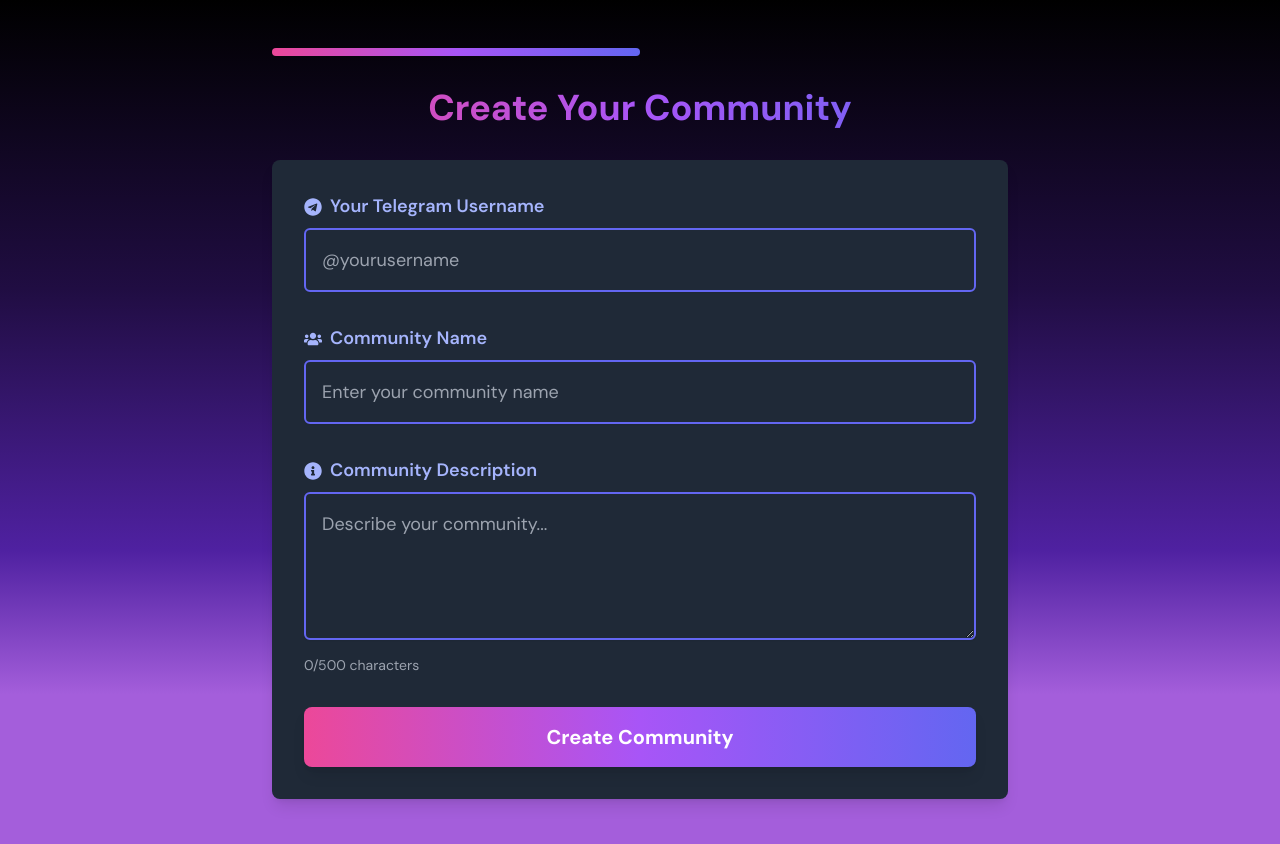
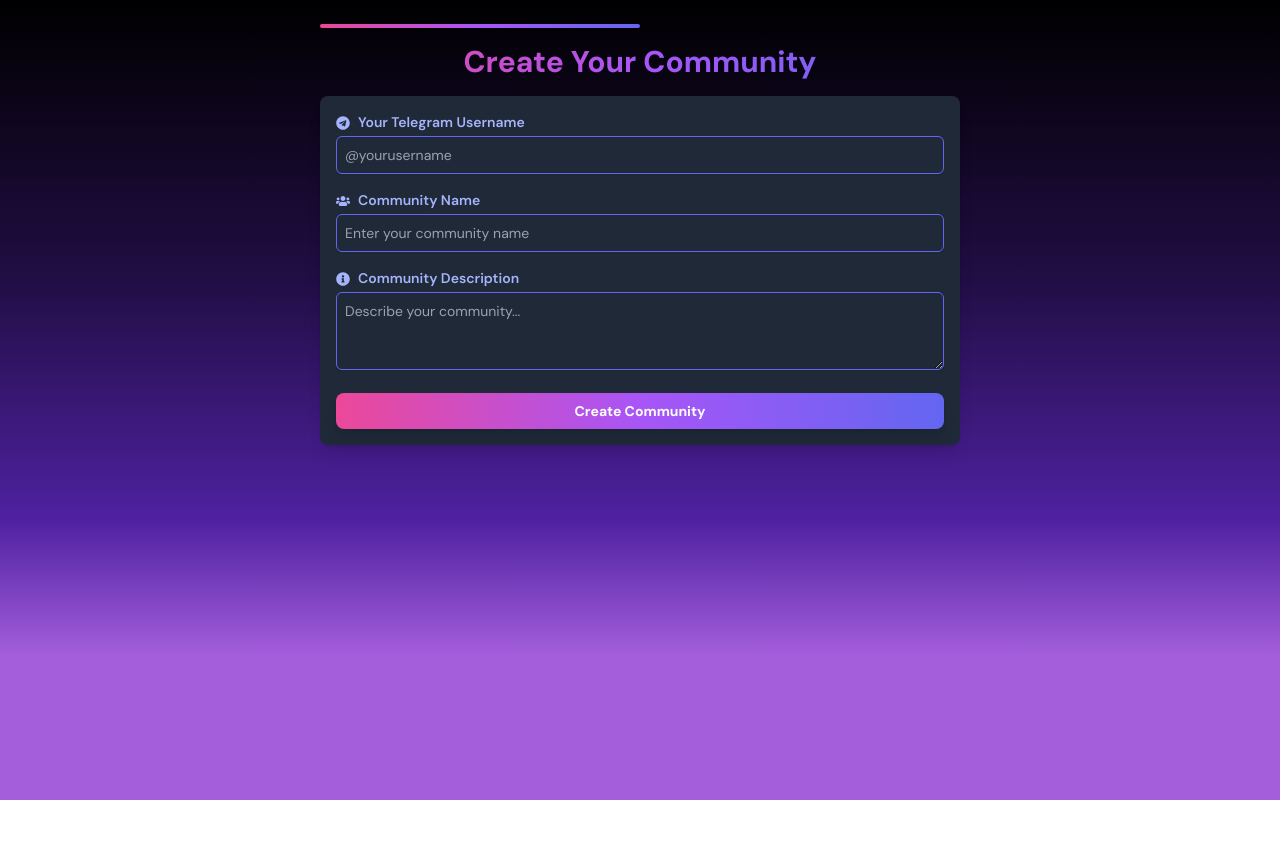
Before and after one commit to PawanAK/TeleGage_LandingPage, a Next.js app: page /create_community in a window 1280 px wide. Shown: the top 844 px of the page. After the commit the page ends 800 px from the top, so only its background shows below. Built offline with nearby package versions, Linux system fonts and the light colour scheme.

Commit message:
ui improve

```diff
--- a/src/app/create_community/page.tsx
+++ b/src/app/create_community/page.tsx
@@ -21,6 +21,10 @@ export default function CreateCommunityPage() {
     setTopics([...topics, data]);
   };
 
+  const handleTopicRemove = (index: number) => {
+    setTopics(topics.filter((_, i) => i !== index));
+  };
+
   const handleFinish = async () => {
     console.log('Community Data:', communityData);
     console.log('Topics:', topics);
@@ -31,17 +35,17 @@ export default function CreateCommunityPage() {
 
   return (
     <div className="bg-black text-white min-h-screen bg-[linear-gradient(to_bottom,#000,#200D42_34%,#4F21A1_65%,#A45EDB_82%)]">
-      <div className="container mx-auto px-4 py-12 max-w-3xl">
+      <div className="container mx-auto px-4 py-6 max-w-2xl">
         <motion.div
           initial={{ width: "0%" }}
           animate={{ width: `${progressPercentage}%` }}
-          className="h-2 bg-gradient-to-r from-pink-500 via-purple-500 to-indigo-500 rounded-full mb-8"
+          className="h-1 bg-gradient-to-r from-pink-500 via-purple-500 to-indigo-500 rounded-full mb-4"
         />
         <motion.h1
           initial={{ opacity: 0, y: -20 }}
           animate={{ opacity: 1, y: 0 }}
           transition={{ duration: 0.5 }}
-          className="text-4xl font-bold mb-8 text-center bg-gradient-to-r from-pink-500 via-purple-500 to-indigo-500 text-transparent bg-clip-text"
+          className="text-3xl font-bold mb-4 text-center bg-gradient-to-r from-pink-500 via-purple-500 to-indigo-500 text-transparent bg-clip-text"
         >
           {step === 1 ? 'Create Your Community' : 'Add Topics'}
         </motion.h1>
@@ -52,19 +56,19 @@ export default function CreateCommunityPage() {
             animate={{ opacity: 1, x: 0 }}
             exit={{ opacity: 0, x: -20 }}
             transition={{ duration: 0.3 }}
-            className="bg-gray-800 p-8 rounded-lg shadow-lg"
+            className="bg-gray-800 p-4 rounded-lg shadow-lg"
           >
             {step === 1 ? (
               <CommunityForm onSubmit={handleCommunitySubmit} />
             ) : (
               <>
-                <TopicForm onSubmit={handleTopicSubmit} topics={topics} />
-                <div className="mt-8 flex justify-between">
+                <TopicForm onSubmit={handleTopicSubmit} topics={topics} onRemove={handleTopicRemove} />
+                <div className="mt-4 flex justify-between">
                   <motion.button
                     whileHover={{ scale: 1.05 }}
                     whileTap={{ scale: 0.95 }}
                     onClick={() => setStep(1)}
-                    className="flex items-center bg-gray-600 text-white py-2 px-6 rounded-lg hover:bg-gray-700 transition duration-300"
+                    className="flex items-center bg-gray-600 text-white py-2 px-4 rounded-lg hover:bg-gray-700 transition duration-300 text-sm"
                   >
                     <FaArrowLeft className="mr-2" />
                     Back
@@ -73,7 +77,7 @@ export default function CreateCommunityPage() {
                     whileHover={{ scale: 1.05 }}
                     whileTap={{ scale: 0.95 }}
                     onClick={handleFinish}
-                    className="flex items-center bg-gradient-to-r from-pink-500 via-purple-500 to-indigo-500 text-white py-2 px-6 rounded-lg hover:opacity-90 transition duration-300"
+                    className="flex items-center bg-gradient-to-r from-pink-500 via-purple-500 to-indigo-500 text-white py-2 px-4 rounded-lg hover:opacity-90 transition duration-300 text-sm"
                   >
                     Finish
                     <FaCheck className="ml-2" />
--- a/src/components/CommunityForm.tsx
+++ b/src/components/CommunityForm.tsx
@@ -31,13 +31,13 @@ export const CommunityForm = ({ onSubmit }: CommunityFormProps) => {
   return (
     <motion.form
       onSubmit={handleSubmit}
-      className="space-y-8"
+      className="space-y-4"
       initial={{ opacity: 0, y: 20 }}
       animate={{ opacity: 1, y: 0 }}
       transition={{ duration: 0.5 }}
     >
       <div>
-        <label htmlFor="telegramUsername" className="block text-lg font-semibold text-indigo-300 mb-2">
+        <label htmlFor="telegramUsername" className="block text-sm font-semibold text-indigo-300 mb-1">
           <FaTelegram className="inline-block mr-2" />
           Your Telegram Username
         </label>
@@ -48,12 +48,12 @@ export const CommunityForm = ({ onSubmit }: CommunityFormProps) => {
           value={formData.telegramUsername}
           onChange={handleChange}
           required
-          className="w-full rounded-md bg-gray-800 border-2 border-indigo-500 text-white shadow-sm focus:border-pink-500 focus:ring-2 focus:ring-pink-500 p-4 text-lg transition-all duration-300"
+          className="w-full rounded-md bg-gray-800 border border-indigo-500 text-white shadow-sm focus:border-pink-500 focus:ring-1 focus:ring-pink-500 p-2 text-sm transition-all duration-300"
           placeholder="@yourusername"
         />
       </div>
       <div>
-        <label htmlFor="communityName" className="block text-lg font-semibold text-indigo-300 mb-2">
+        <label htmlFor="communityName" className="block text-sm font-semibold text-indigo-300 mb-1">
           <FaUsers className="inline-block mr-2" />
           Community Name
         </label>
@@ -64,12 +64,12 @@ export const CommunityForm = ({ onSubmit }: CommunityFormProps) => {
           value={formData.communityName}
           onChange={handleChange}
           required
-          className="w-full rounded-md bg-gray-800 border-2 border-indigo-500 text-white shadow-sm focus:border-pink-500 focus:ring-2 focus:ring-pink-500 p-4 text-lg transition-all duration-300"
+          className="w-full rounded-md bg-gray-800 border border-indigo-500 text-white shadow-sm focus:border-pink-500 focus:ring-1 focus:ring-pink-500 p-2 text-sm transition-all duration-300"
           placeholder="Enter your community name"
         />
       </div>
       <div>
-        <label htmlFor="communityDescription" className="block text-lg font-semibold text-indigo-300 mb-2">
+        <label htmlFor="communityDescription" className="block text-sm font-semibold text-indigo-300 mb-1">
           <FaInfoCircle className="inline-block mr-2" />
           Community Description
         </label>
@@ -79,13 +79,10 @@ export const CommunityForm = ({ onSubmit }: CommunityFormProps) => {
           value={formData.communityDescription}
           onChange={handleChange}
           required
-          rows={4}
-          className="w-full rounded-md bg-gray-800 border-2 border-indigo-500 text-white shadow-sm focus:border-pink-500 focus:ring-2 focus:ring-pink-500 p-4 text-lg transition-all duration-300"
+          rows={3}
+          className="w-full rounded-md bg-gray-800 border border-indigo-500 text-white shadow-sm focus:border-pink-500 focus:ring-1 focus:ring-pink-500 p-2 text-sm transition-all duration-300"
           placeholder="Describe your community..."
         ></textarea>
-        <p className="text-sm text-gray-400 mt-2">
-          {formData.communityDescription.length}/500 characters
-        </p>
       </div>
       <motion.div
         whileHover={{ scale: 1.05 }}
@@ -93,7 +90,7 @@ export const CommunityForm = ({ onSubmit }: CommunityFormProps) => {
       >
         <button
           type="submit"
-          className="w-full bg-gradient-to-r from-pink-500 via-purple-500 to-indigo-500 text-white py-4 px-6 rounded-lg hover:opacity-90 transition-all duration-300 text-xl font-bold shadow-lg"
+          className="w-full bg-gradient-to-r from-pink-500 via-purple-500 to-indigo-500 text-white py-2 px-4 rounded-lg hover:opacity-90 transition-all duration-300 text-sm font-bold shadow-lg"
         >
           Create Community
         </button>
--- a/src/components/TopicForm.tsx
+++ b/src/components/TopicForm.tsx
@@ -8,39 +8,41 @@ interface Topic {
   topicRules: string;
 }
 
-export const TopicForm = ({ onSubmit, topics }: { onSubmit: (data: Topic) => void, topics: Topic[] }) => {
+interface TopicFormProps {
+  onSubmit: (data: Topic) => void;
+  topics: Topic[];
+  onRemove: (index: number) => void;
+}
+
+export const TopicForm = ({ onSubmit, topics, onRemove }: TopicFormProps) => {
   const [formData, setFormData] = useState<Topic>({
     topicName: '',
     topicDescription: '',
     topicRules: '',
   });
 
-  const handleChange = (e: ChangeEvent<HTMLInputElement | HTMLTextAreaElement>) => {
+  const handleChange = (e: ChangeEvent<HTMLInputElement>) => {
     setFormData({ ...formData, [e.target.name]: e.target.value });
   };
 
   const handleSubmit = (e: FormEvent<HTMLFormElement>) => {
     e.preventDefault();
     onSubmit(formData);
-    setFormData({
-      topicName: '',
-      topicDescription: '',
-      topicRules: '',
-    });
+    setFormData({ topicName: '', topicDescription: '', topicRules: '' });
   };
 
   return (
-    <div className="space-y-8">
+    <div className="space-y-4">
       <motion.form
         onSubmit={handleSubmit}
-        className="space-y-6"
+        className="space-y-4"
         initial={{ opacity: 0, y: 20 }}
         animate={{ opacity: 1, y: 0 }}
         transition={{ duration: 0.5 }}
       >
         <div className="grid grid-cols-1 md:grid-cols-3 gap-4">
           <div>
-            <label htmlFor="topicName" className="block text-lg font-semibold text-indigo-300 mb-2">
+            <label htmlFor="topicName" className="block text-sm font-semibold text-indigo-300 mb-1">
               <FaHashtag className="inline-block mr-2" />
               Topic Name
             </label>
@@ -51,12 +53,12 @@ export const TopicForm = ({ onSubmit, topics }: { onSubmit: (data: Topic) => voi
               value={formData.topicName}
               onChange={handleChange}
               required
-              className="w-full rounded-md bg-gray-800 border-2 border-indigo-500 text-white shadow-sm focus:border-pink-500 focus:ring-2 focus:ring-pink-500 p-4 text-lg transition-all duration-300"
+              className="w-full rounded-md bg-gray-800 border border-indigo-500 text-white shadow-sm focus:border-pink-500 focus:ring-1 focus:ring-pink-500 p-2 text-sm transition-all duration-300"
               placeholder="Enter topic name"
             />
           </div>
           <div>
-            <label htmlFor="topicDescription" className="block text-lg font-semibold text-indigo-300 mb-2">
+            <label htmlFor="topicDescription" className="block text-sm font-semibold text-indigo-300 mb-1">
               <FaInfoCircle className="inline-block mr-2" />
               Description
             </label>
@@ -67,12 +69,12 @@ export const TopicForm = ({ onSubmit, topics }: { onSubmit: (data: Topic) => voi
               value={formData.topicDescription}
               onChange={handleChange}
               required
-              className="w-full rounded-md bg-gray-800 border-2 border-indigo-500 text-white shadow-sm focus:border-pink-500 focus:ring-2 focus:ring-pink-500 p-4 text-lg transition-all duration-300"
+              className="w-full rounded-md bg-gray-800 border border-indigo-500 text-white shadow-sm focus:border-pink-500 focus:ring-1 focus:ring-pink-500 p-2 text-sm transition-all duration-300"
               placeholder="Brief description"
             />
           </div>
           <div>
-            <label htmlFor="topicRules" className="block text-lg font-semibold text-indigo-300 mb-2">
+            <label htmlFor="topicRules" className="block text-sm font-semibold text-indigo-300 mb-1">
               <FaList className="inline-block mr-2" />
               Rules
             </label>
@@ -83,7 +85,7 @@ export const TopicForm = ({ onSubmit, topics }: { onSubmit: (data: Topic) => voi
               value={formData.topicRules}
               onChange={handleChange}
               required
-              className="w-full rounded-md bg-gray-800 border-2 border-indigo-500 text-white shadow-sm focus:border-pink-500 focus:ring-2 focus:ring-pink-500 p-4 text-lg transition-all duration-300"
+              className="w-full rounded-md bg-gray-800 border border-indigo-500 text-white shadow-sm focus:border-pink-500 focus:ring-1 focus:ring-pink-500 p-2 text-sm transition-all duration-300"
               placeholder="Topic rules"
             />
           </div>
@@ -94,7 +96,7 @@ export const TopicForm = ({ onSubmit, topics }: { onSubmit: (data: Topic) => voi
         >
           <button
             type="submit"
-            className="w-full bg-gradient-to-r from-pink-500 via-purple-500 to-indigo-500 text-white py-4 px-6 rounded-lg hover:opacity-90 transition-all duration-300 text-xl font-bold shadow-lg flex items-center justify-center"
+            className="w-full bg-gradient-to-r from-pink-500 via-purple-500 to-indigo-500 text-white py-2 px-4 rounded-lg hover:opacity-90 transition-all duration-300 text-sm font-bold shadow-lg flex items-center justify-center"
           >
             <FaPlus className="mr-2" />
             Add Topic
@@ -103,16 +105,16 @@ export const TopicForm = ({ onSubmit, topics }: { onSubmit: (data: Topic) => voi
       </motion.form>
 
       {topics.length > 0 && (
-        <div className="mt-8">
-          <h3 className="text-2xl font-bold text-indigo-300 mb-4">Added Topics</h3>
-          <div className="bg-gray-800 rounded-lg overflow-hidden">
-            <table className="w-full">
+        <div className="mt-4">
+          <h3 className="text-lg font-semibold text-indigo-300 mb-2">Added Topics</h3>
+          <div className="bg-gray-900 rounded-lg overflow-hidden">
+            <table className="w-full text-sm">
               <thead>
-                <tr className="bg-gray-700">
-                  <th className="px-4 py-2 text-left text-indigo-300">Topic Name</th>
-                  <th className="px-4 py-2 text-left text-indigo-300">Description</th>
-                  <th className="px-4 py-2 text-left text-indigo-300">Rules</th>
-                  <th className="px-4 py-2 text-left text-indigo-300">Actions</th>
+                <tr className="bg-gray-800">
+                  <th className="px-2 py-1 text-left text-indigo-300">Topic Name</th>
+                  <th className="px-2 py-1 text-left text-indigo-300">Description</th>
+                  <th className="px-2 py-1 text-left text-indigo-300">Rules</th>
+                  <th className="px-2 py-1 text-left text-indigo-300">Actions</th>
                 </tr>
               </thead>
               <tbody>
@@ -126,11 +128,14 @@ export const TopicForm = ({ onSubmit, topics }: { onSubmit: (data: Topic) => voi
                       transition={{ duration: 0.3 }}
                       className="border-b border-gray-700"
                     >
-                      <td className="px-4 py-2 text-white">{topic.topicName}</td>
-                      <td className="px-4 py-2 text-white">{topic.topicDescription}</td>
-                      <td className="px-4 py-2 text-white">{topic.topicRules}</td>
-                      <td className="px-4 py-2">
-                        <button className="text-red-500 hover:text-red-600 transition-colors duration-300">
+                      <td className="px-2 py-1 text-white">{topic.topicName}</td>
+                      <td className="px-2 py-1 text-white">{topic.topicDescription}</td>
+                      <td className="px-2 py-1 text-white">{topic.topicRules}</td>
+                      <td className="px-2 py-1">
+                        <button
+                          onClick={() => onRemove(index)}
+                          className="text-red-500 hover:text-red-600 transition-colors duration-300"
+                        >
                           <FaTimes />
                         </button>
                       </td>
```
